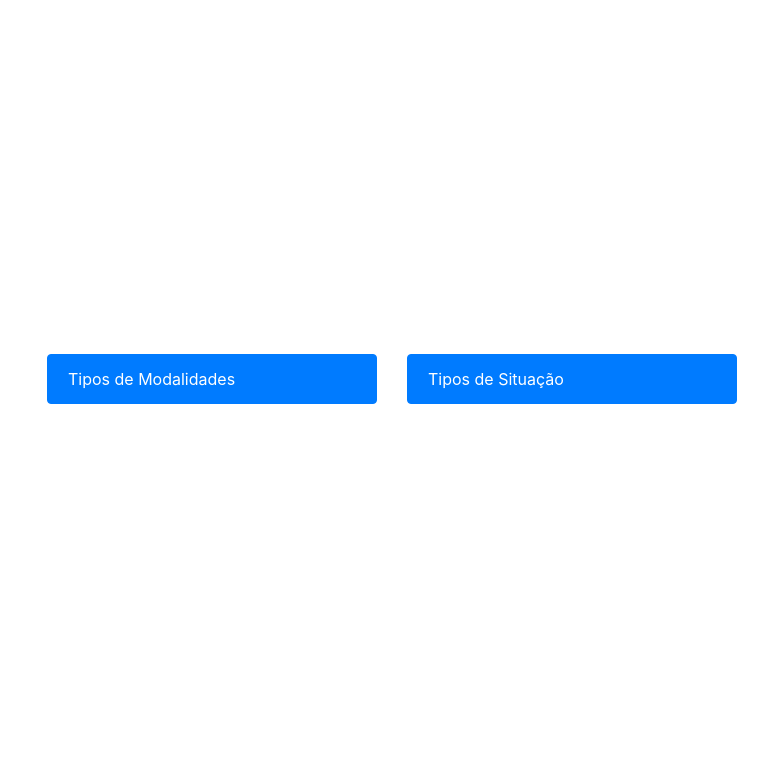
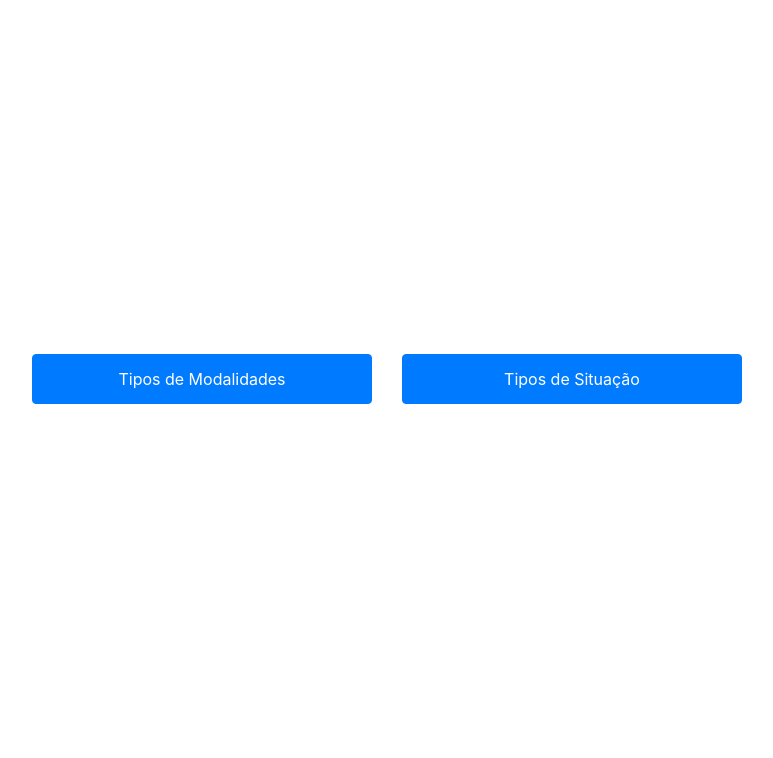
Before and after one commit to NivSoft/transpy, a Django app: page /licitacao/ in a window 1280 px wide. Shown: the part 225-983 px from the top of the page, without its empty margins (68-841 px from the left). Run offline with Django 3.2, Linux system fonts and the light colour scheme; data that the repository does not hold is empty; some libraries are stand-ins or nearby versions.

Commit message:
Atualização

```diff
--- a/templates/licitacao/home.html
+++ b/templates/licitacao/home.html
@@ -13,7 +13,7 @@
 <h2>Licitações</h2>
 <h5>Opções de busca</h5>
 <p>Para buscar uma licitação específica, basta digitar, no campo de busca do menu superior:</p>
-<div class="row mx-auto modal-dialog-centered navbar-text">
+<div class="row modal-dialog-centered text-center navbar-text">
 <div class="col-md-4">
 <ul class="list-group">
   <li class="list-group-item active">Tipos de Modalidades</li>
```
